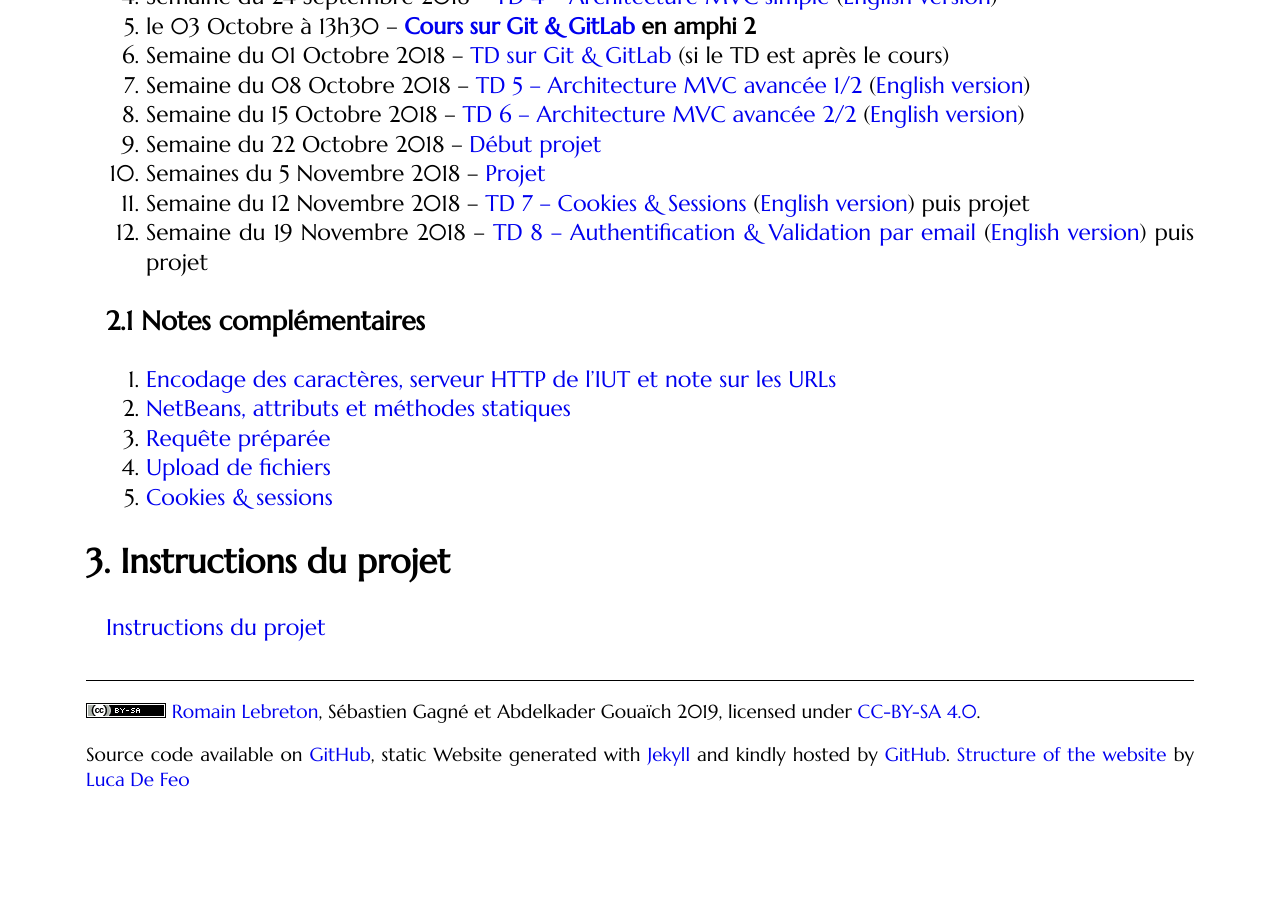
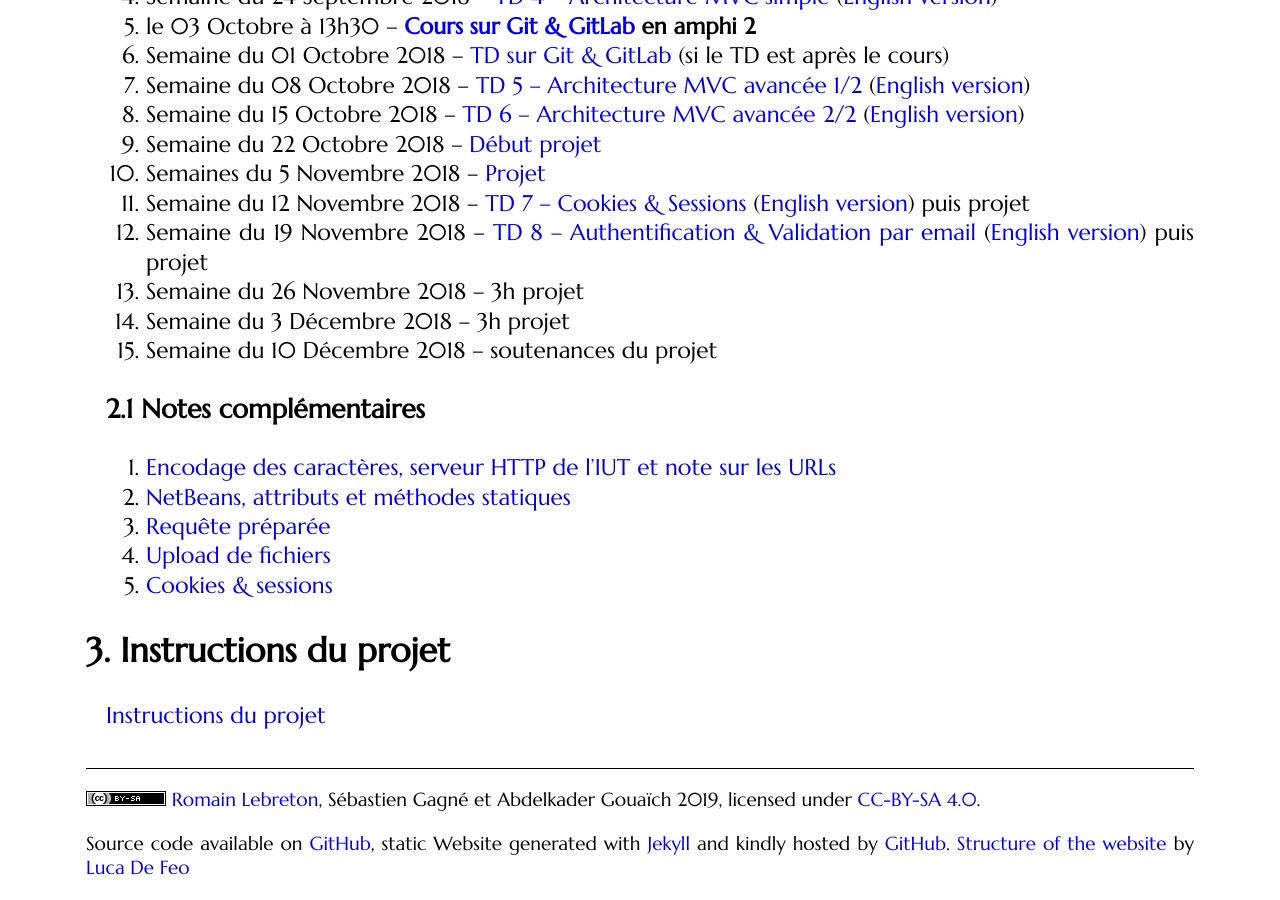
Before and after one commit to romainlebreton/R3.01-DeveloppementWeb, a Jekyll site: the page built from index.md, in a window 1280 px wide and 900 px high, scrolled down 590 px. Built offline with Jekyll 4.4.1, drawn with Linux system fonts in a browser that asks for light colours; some web fonts are replaced; before the commit the page ends 1401 px from its top, so only the background shows below that.

Commit message:
Màj calendrier

```diff
--- a/index.md
+++ b/index.md
@@ -34,9 +34,9 @@ Cours à l'IUT de Montpellier - 2ème année
 1. Semaine du 19 Novembre 2018 --
    [TD 8 -- Authentification & Validation par email](tutorials/tutorial8.html) ([English version](tutorials/tutorial8-en.html))
    puis projet
-<!-- 1. Semaine du 26 Novembre 2018 -- 3h projet -->
-<!-- 1. Semaine du 3 Décembre 2018 -- 3h projet -->
-<!-- 1. Semaine du 10 Décembre 2018 -- soutenances du projet -->
+1. Semaine du 26 Novembre 2018 -- 3h projet
+1. Semaine du 3 Décembre 2018 -- 3h projet
+1. Semaine du 10 Décembre 2018 -- soutenances du projet
 
 ### Notes complémentaires
 
```
